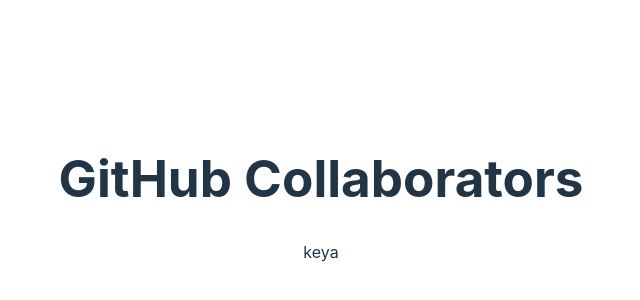
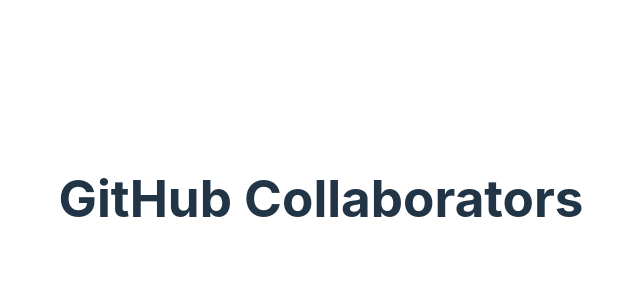
Before and after one commit to sumaiya-islam-12/GitHub-collaborators, a React (Vite) app: page / in a window 1280 px wide. Shown: the part 202-502 px from the top of the page, without its empty margins (319-959 px from the left). Built offline with nearby package versions, Linux system fonts and the light colour scheme.

Commit message:
first commit

```diff
--- a/src/App.jsx
+++ b/src/App.jsx
@@ -5,7 +5,7 @@
   return (
     <>
       <h1>GitHub Collaborators</h1>
-      <p>keya</p>
+
     </>
   )
 }
```
